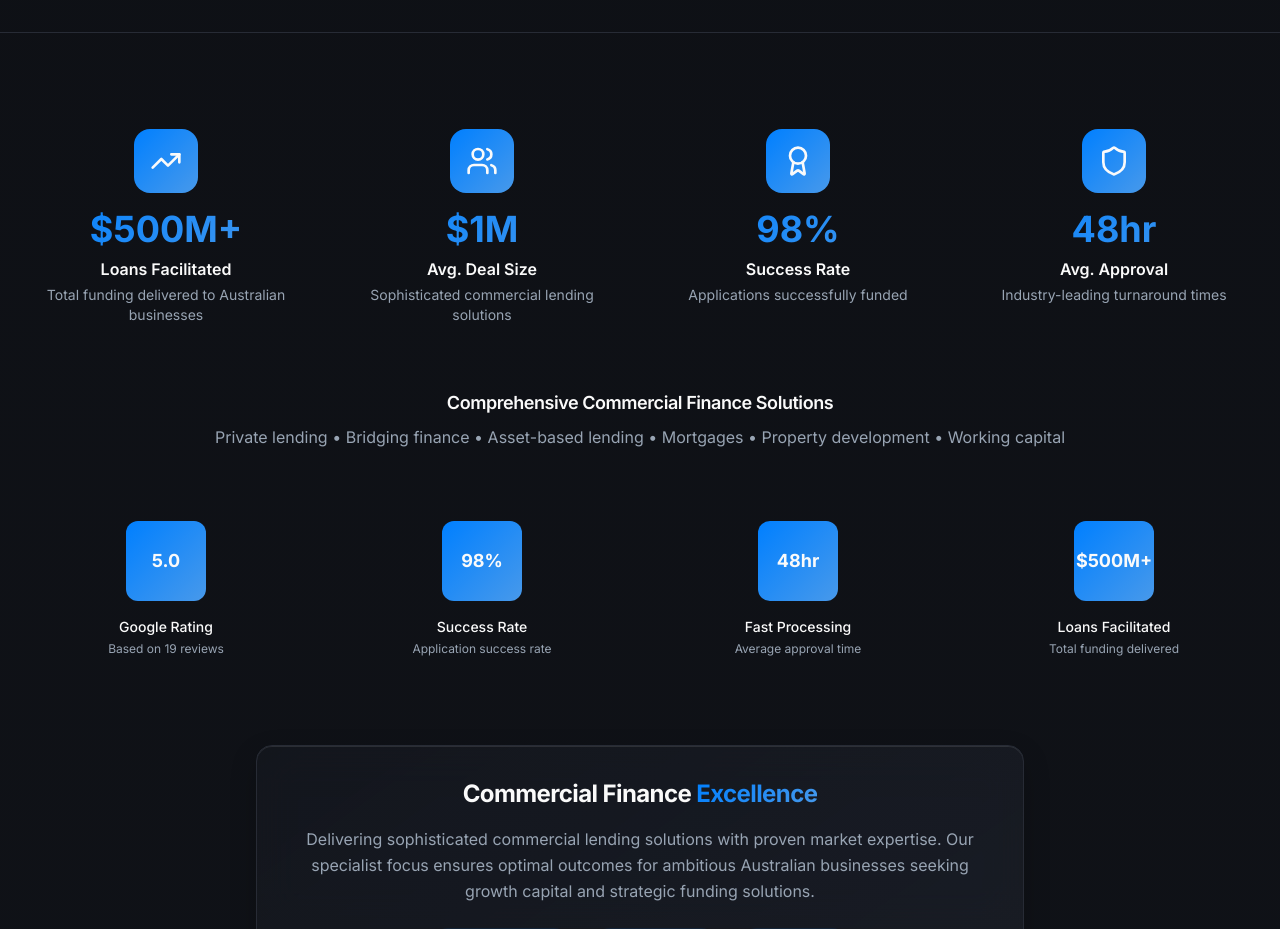
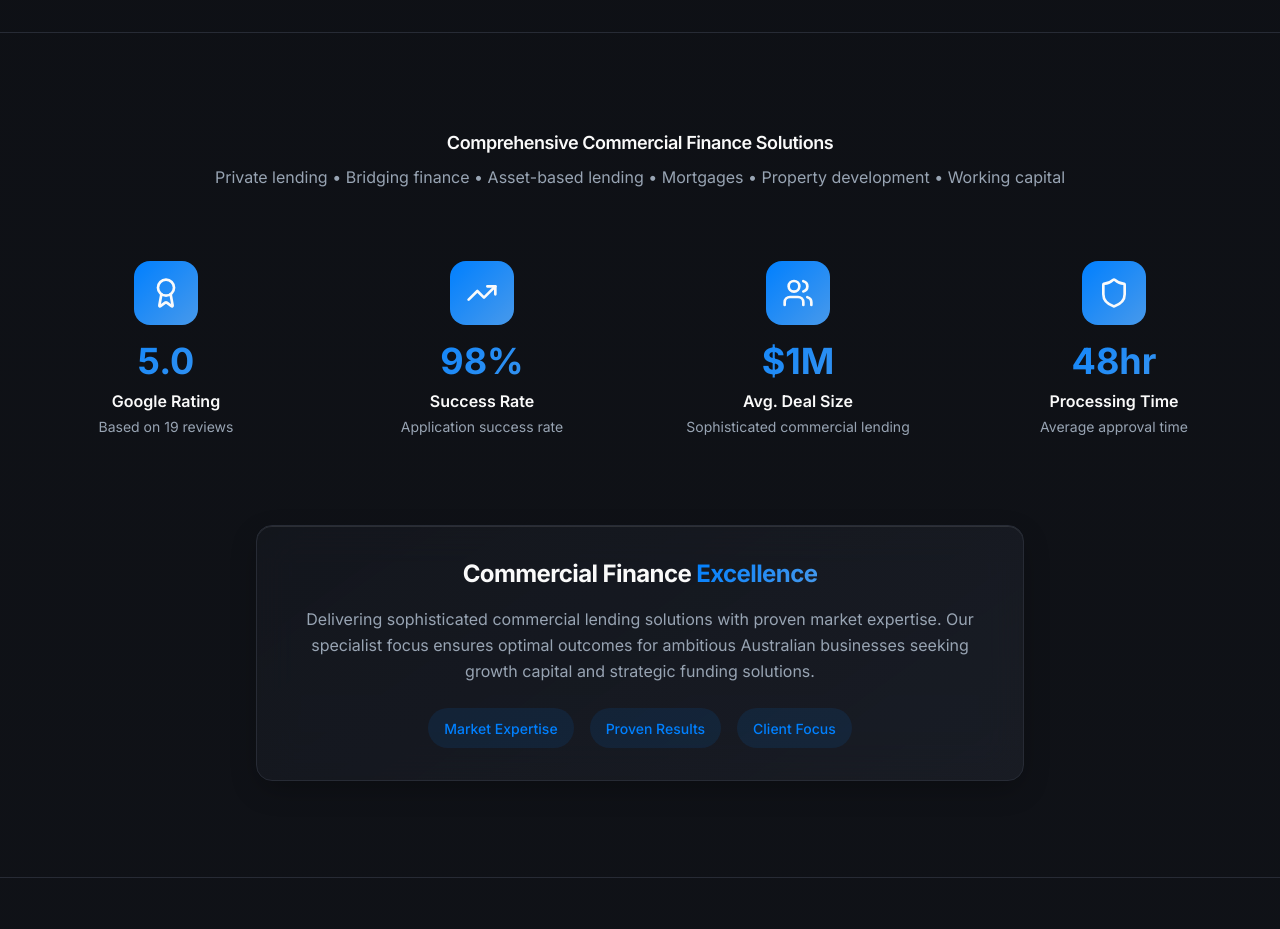
Before and after one commit to bnganbeemit/emet-capital-elegance, a React (Vite) app: page / in a window 1280 px wide. Shown: the part 2000-2929 px from the top of the page. Built offline with nearby package versions, Linux system fonts and the light colour scheme.

Commit message:
Remove duplicate stats
Remove duplicate statistics sections and consolidate into a single bar, retaining Google Rating, Success Rate, Average Deal Size, and Processing Time.

```diff
--- a/src/components/TrustSignals.tsx
+++ b/src/components/TrustSignals.tsx
@@ -6,76 +6,33 @@ const TrustSignals = () => {
     {
       name: "Google Rating",
       value: "5.0",
-      description: "Based on 19 reviews"
+      description: "Based on 19 reviews",
+      icon: Award
     },
     {
       name: "Success Rate",
       value: "98%",
-      description: "Application success rate"
+      description: "Application success rate",
+      icon: TrendingUp
     },
     {
-      name: "Fast Processing",
-      value: "48hr",
-      description: "Average approval time"
+      name: "Avg. Deal Size",
+      value: "$1M",
+      description: "Sophisticated commercial lending",
+      icon: Users
     },
     {
-      name: "Loans Facilitated",
-      value: "$500M+",
-      description: "Total funding delivered"
-    }
-  ];
-
-  const stats = [
-    {
-      icon: TrendingUp,
-      value: "$500M+",
-      label: "Loans Facilitated",
-      description: "Total funding delivered to Australian businesses"
-    },
-    {
-      icon: Users,
-      value: "$1M",
-      label: "Avg. Deal Size",
-      description: "Sophisticated commercial lending solutions"
-    },
-    {
-      icon: Award,
-      value: "98%",
-      label: "Success Rate",
-      description: "Applications successfully funded"
-    },
-    {
-      icon: Shield,
+      name: "Processing Time",
       value: "48hr",
-      label: "Avg. Approval",
-      description: "Industry-leading turnaround times"
+      description: "Average approval time",
+      icon: Shield
     }
   ];
 
   return (
     <section className="py-24 border-y border-border">
       <div className="container mx-auto px-6">
-        {/* Trust Stats */}
-        <div className="grid grid-cols-2 md:grid-cols-4 gap-8 mb-16">
-          {stats.map((stat, index) => (
-            <div
-              key={index}
-              className="text-center fade-in group"
-              style={{ animationDelay: `${index * 100}ms` }}
-            >
-              <div className="w-16 h-16 mx-auto mb-4 bg-gradient-primary rounded-2xl flex items-center justify-center group-hover:scale-110 transition-transform duration-300">
-                <stat.icon className="h-8 w-8 text-primary-foreground" />
-              </div>
-              <div className="text-3xl md:text-4xl font-bold mb-2 bg-gradient-primary bg-clip-text text-transparent">
-                {stat.value}
-              </div>
-              <div className="font-semibold mb-1">{stat.label}</div>
-              <div className="text-sm text-muted-foreground">{stat.description}</div>
-            </div>
-          ))}
-        </div>
-
-        {/* Trust Metrics */}
+        {/* Single Trust Metrics Section */}
         <div className="text-center mb-12">
           <h3 className="text-lg font-semibold mb-2">Comprehensive Commercial Finance Solutions</h3>
           <p className="text-muted-foreground mb-8">
@@ -88,15 +45,16 @@ const TrustSignals = () => {
             <div
               key={index}
               className="group text-center p-6 rounded-xl hover:bg-card/50 transition-colors duration-300 fade-in"
-              style={{ animationDelay: `${(index + 4) * 100}ms` }}
+              style={{ animationDelay: `${index * 100}ms` }}
             >
-              <div className="w-20 h-20 mx-auto mb-4 bg-gradient-primary rounded-xl flex items-center justify-center group-hover:scale-105 transition-transform duration-300">
-                <div className="text-lg font-bold text-primary-foreground">
-                  {metric.value}
-                </div>
+              <div className="w-16 h-16 mx-auto mb-4 bg-gradient-primary rounded-2xl flex items-center justify-center group-hover:scale-110 transition-transform duration-300">
+                <metric.icon className="h-8 w-8 text-primary-foreground" />
               </div>
-              <div className="text-sm font-medium mb-1">{metric.name}</div>
-              <div className="text-xs text-muted-foreground">{metric.description}</div>
+              <div className="text-3xl md:text-4xl font-bold mb-2 bg-gradient-primary bg-clip-text text-transparent">
+                {metric.value}
+              </div>
+              <div className="font-semibold mb-1">{metric.name}</div>
+              <div className="text-sm text-muted-foreground">{metric.description}</div>
             </div>
           ))}
         </div>
```
